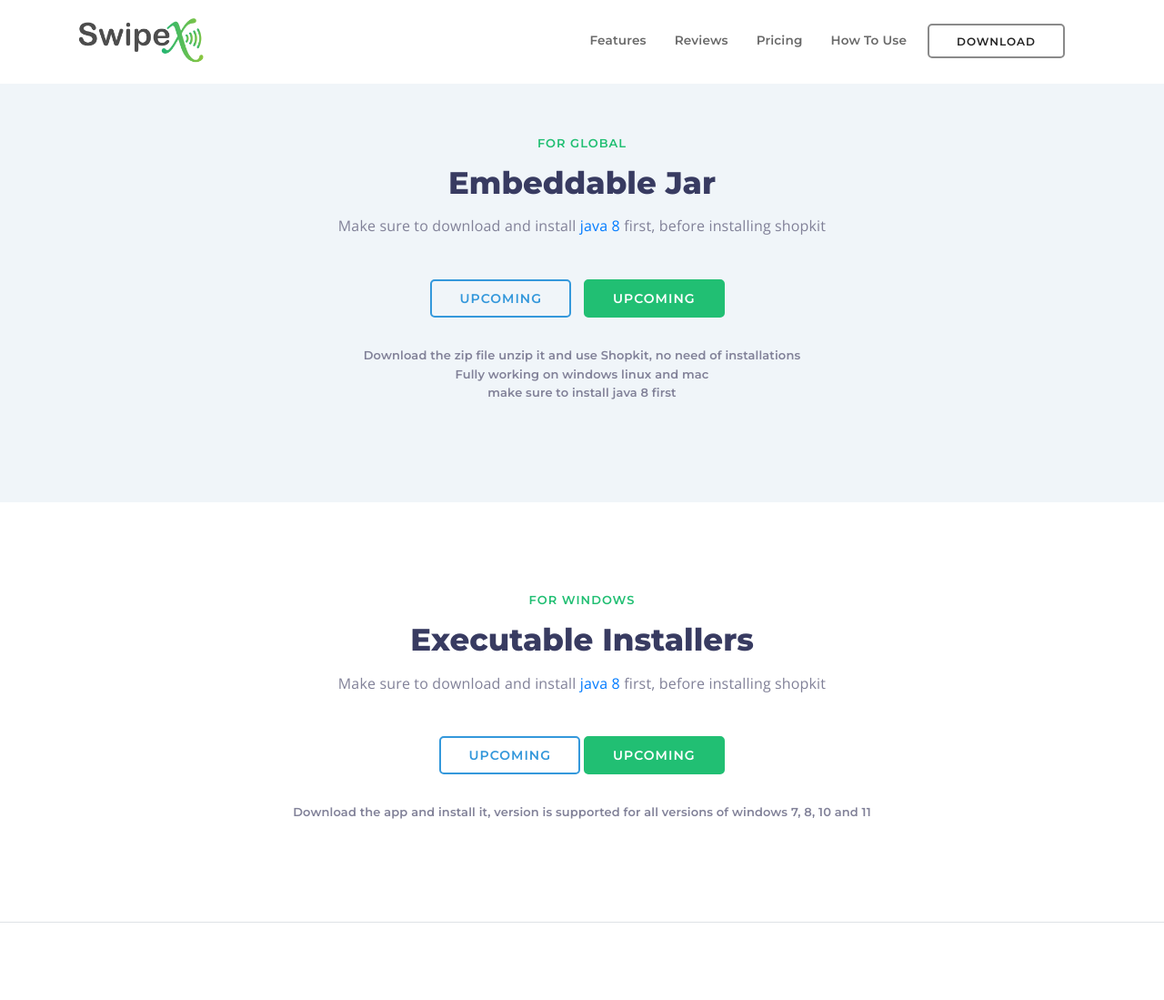
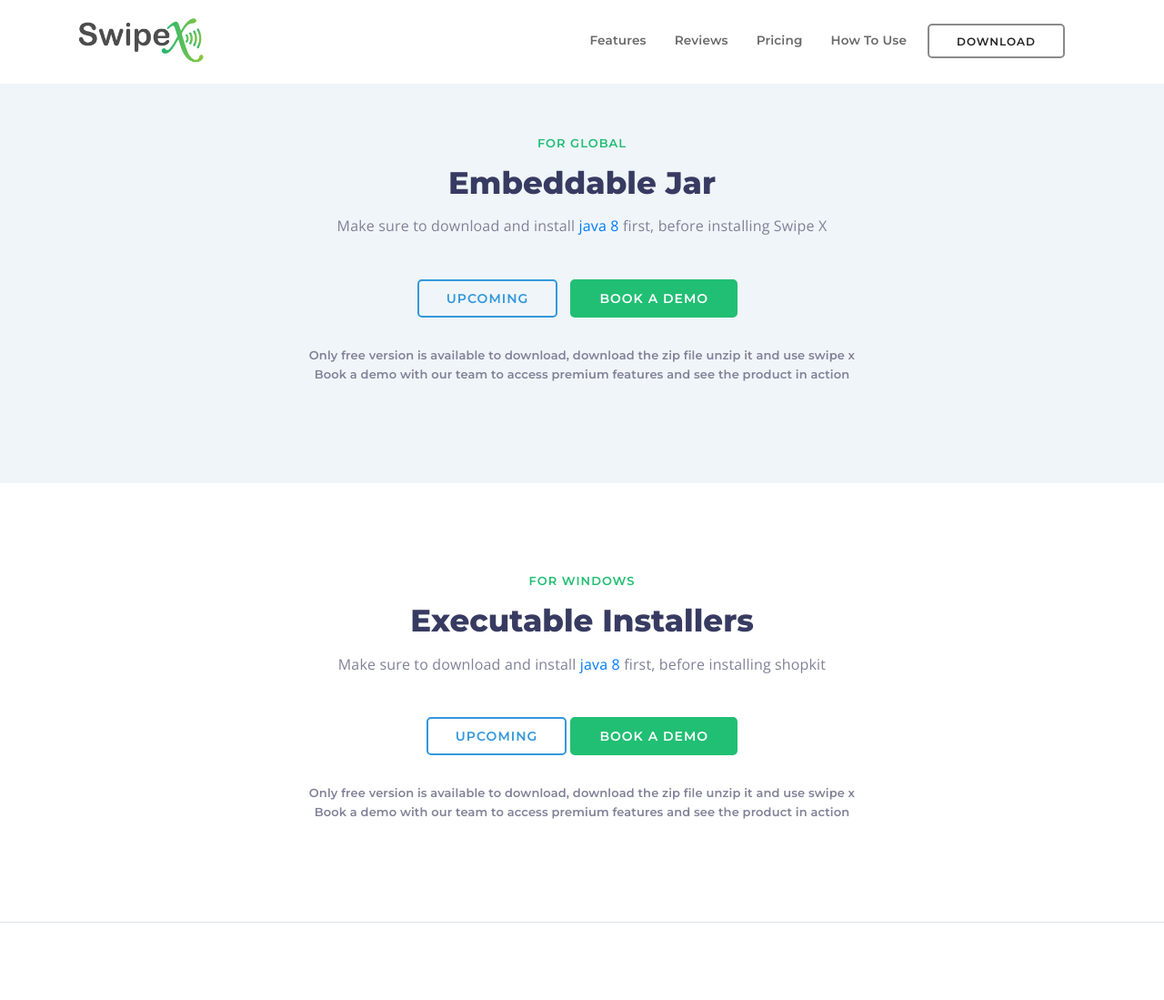
Before and after one commit to IkramKhan-DevOps/exp-shopkit-site, a Django app: page /download/ in a window 1280 px wide. Shown: the top 1099 px of the page at 91% size. Run offline with Django 4.2, Linux system fonts and the light colour scheme; data that the repository does not hold is empty; some libraries are stand-ins or nearby versions.

Commit message:
UPDT: downloads and links are added to sys

```diff
--- a/src/website/templates/website/base.html
+++ b/src/website/templates/website/base.html
@@ -58,13 +58,15 @@
                             <div class="container">
                                 <div class="flex-inner flex-inverted align-center">
                                     <div class="f-image f-image-inverted">
-                                    <img class="img-fluid" src="{% static 'website/images/head.png' %}" alt="Feature">
+                                        <img class="img-fluid" src="{% static 'website/images/head.png' %}"
+                                             alt="Feature">
                                     </div>
                                     <div class="f-text">
                                         <div class="left-content">
                                             <h4>Your business, streamlined</h4>
                                             <h2>The ultimate point of sale solution</h2>
-                                        <a class="btn-action btn-outline nav-link js-scroll-trigger" href="#features">
+                                            <a class="btn-action btn-outline nav-link js-scroll-trigger"
+                                               href="#features">
                                                 Free Version
                                             </a>
                                             <a class="btn-action" href="#">Premium</a>
@@ -152,7 +154,8 @@
                                 <div class="cat-item clr2">
                                     <div class="cat-icon">
                                         <div class="cat-img">
-                                        <img src="{% static 'website/icons/returns.png' %}" width="80" alt="Feature">
+                                            <img src="{% static 'website/icons/returns.png' %}" width="80"
+                                                 alt="Feature">
                                         </div>
                                     </div>
                                     <div class="cat-text">
@@ -180,7 +183,8 @@
                                 <div class="cat-item clr1">
                                     <div class="cat-icon">
                                         <div class="cat-img">
-                                        <img src="{% static 'website/icons/security.png' %}" width="80" alt="Feature">
+                                            <img src="{% static 'website/icons/security.png' %}" width="80"
+                                                 alt="Feature">
                                         </div>
                                     </div>
                                     <div class="cat-text">
@@ -256,7 +260,8 @@
                                 <h2>Advance Features</h2>
                                 <p>Here are some the advanced features and secure measures</p>
                                 <ul>
-                                <li><img src="{% static 'website/icons/tick.svg' %}" alt="Tick">Multi User Login</li>
+                                    <li><img src="{% static 'website/icons/tick.svg' %}" alt="Tick">Multi User Login
+                                    </li>
                                     <li><img src="{% static 'website/icons/tick.svg' %}" alt="Tick">Multi counters</li>
                                     <li><img src="{% static 'website/icons/tick.svg' %}" alt="Tick">Local Backups</li>
                                     <li><img src="{% static 'website/icons/tick.svg' %}" alt="Tick">Email Alerts</li>
@@ -341,12 +346,15 @@
                                     <div class="rev-block">
                                         <img src="{% static 'website/icons/quote.svg' %}" width="60" alt="Quote">
                                         <h2>I highly recommend Shopkit POS to any business looking for a reliable and
-                                        efficient point of sale system. The inventory management feature alone has saved
-                                        me so much time and made it easy for me to keep track of my stock levels.</h2>
+                                            efficient point of sale system. The inventory management feature alone has
+                                            saved
+                                            me so much time and made it easy for me to keep track of my stock
+                                            levels.</h2>
                                         <div class="rev-client">
                                             <div class="rev-icon">
                                                 <div class="rev-img">
-                                                <img class="rounded-circle" src="{% static 'website/icons/rev.png' %}"
+                                                    <img class="rounded-circle"
+                                                         src="{% static 'website/icons/rev.png' %}"
                                                          width="60" alt="Feature">
                                                 </div>
                                             </div>
@@ -359,14 +367,18 @@
 
                                     <div class="rev-block">
                                         <img src="{% static 'website/icons/quote.svg' %}" width="60" alt="Quote">
-                                    <h2>I've been using Shopkit POS for my retail business for the past 6 months, and it
-                                        has made a huge difference in how I manage my inventory and track my sales. The
-                                        user interface is intuitive and easy to use, and the detailed reporting feature
+                                        <h2>I've been using Shopkit POS for my retail business for the past 6 months,
+                                            and it
+                                            has made a huge difference in how I manage my inventory and track my sales.
+                                            The
+                                            user interface is intuitive and easy to use, and the detailed reporting
+                                            feature
                                             helps me make informed business decisions.</h2>
                                         <div class="rev-client">
                                             <div class="rev-icon">
                                                 <div class="rev-img">
-                                                <img class="rounded-circle" src="{% static 'website/icons/rev2.png' %}"
+                                                    <img class="rounded-circle"
+                                                         src="{% static 'website/icons/rev2.png' %}"
                                                          width="60" alt="Feature">
                                                 </div>
                                             </div>
@@ -388,7 +400,8 @@
                                         <div class="rev-client">
                                             <div class="rev-icon">
                                                 <div class="rev-img">
-                                                <img class="rounded-circle" src="{% static 'website/icons/rev3.png' %}"
+                                                    <img class="rounded-circle"
+                                                         src="{% static 'website/icons/rev3.png' %}"
                                                          width="60" alt="Feature">
                                                 </div>
                                             </div>
@@ -413,7 +426,8 @@
                             <div class="pricing-intro">
                                 <h1>Simple & Affordable Pricing.</h1>
                                 <p>
-                                Our plans are designed to meet the requirements of both beginners <br class="hidden-xs">
+                                    Our plans are designed to meet the requirements of both beginners <br
+                                        class="hidden-xs">
                                     and players.
                                     Get the right plan that suits you.
                                 </p>
@@ -461,14 +475,16 @@
                             <div class="faq_intro">
                                 <h2>Frequently Asked Queries</h2>
                                 <p>Your Guide to Shopkit POS</p>
-                            <h5>Still have questions?</h5> <a class="link-btm" href="mailto:ikram.khan0762@gmail.com">Contact
+                                <h5>Still have questions?</h5> <a class="link-btm"
+                                                                  href="mailto:ikram.khan0762@gmail.com">Contact
                                 us</a>
                             </div>
                             <div id="accordion">
                                 <div class="row">
                                     <div class="col-md-6 custompadding">
                                         <div class="card mb-0">
-                                        <div class="card-header collapsed" data-toggle="collapse" href="#collapseOne">
+                                            <div class="card-header collapsed" data-toggle="collapse"
+                                                 href="#collapseOne">
                                                 <a class="card-title">
                                                     How does Shopkit POS help me manage my inventory?
                                                 </a>
@@ -478,8 +494,10 @@
                                                 <div class="card-body">
                                                     <p>
                                                         Shopkit POS allows you to track your inventory in real-time, set
-                                                    reorder points, and generate reports on which products are selling
-                                                    the most. This helps you optimize your inventory and ensure that you
+                                                        reorder points, and generate reports on which products are
+                                                        selling
+                                                        the most. This helps you optimize your inventory and ensure that
+                                                        you
                                                         always have the products your customers want in stock.
                                                     </p>
                                                 </div>
@@ -488,7 +506,8 @@
                                     </div>
                                     <div class="col-md-6 custompadding">
                                         <div class="card mb-0">
-                                        <div class="card-header collapsed" data-toggle="collapse" href="#collapseTwo">
+                                            <div class="card-header collapsed" data-toggle="collapse"
+                                                 href="#collapseTwo">
                                                 <a class="card-title">
                                                     Can I track customer information and purchases with Shopkit POS?
                                                 </a>
@@ -496,7 +515,8 @@
                                             <div id="collapseTwo" class="collapse" aria-labelledby="headingTwo"
                                                  data-parent="#accordion">
                                                 <div class="card-body">
-                                                <p>Yes, Shopkit POS includes a customer management system that allows
+                                                    <p>Yes, Shopkit POS includes a customer management system that
+                                                        allows
                                                         you to store customer information, track customer purchases, and
                                                         create marketing campaigns based on customer data.
                                                     </p>
@@ -506,17 +526,22 @@
                                     </div>
                                     <div class="col-md-6 custompadding">
                                         <div class="card mb-0">
-                                        <div class="card-header collapsed" data-toggle="collapse" href="#collapseThree">
-                                            <a class="card-title">Can I process different types of payments with Shopkit
+                                            <div class="card-header collapsed" data-toggle="collapse"
+                                                 href="#collapseThree">
+                                                <a class="card-title">Can I process different types of payments with
+                                                    Shopkit
                                                     POS?</a>
                                             </div>
                                             <div id="collapseThree" class="collapse" aria-labelledby="headingThree"
                                                  data-parent="#accordion">
                                                 <div class="card-body">
                                                     <p>
-                                                    Yes, Shopkit POS includes support for credit cards, debit cards, and
-                                                    mobile payments, making it easy for your customers to pay for their
-                                                    purchases and for you to track payments and reconcile your sales.
+                                                        Yes, Shopkit POS includes support for credit cards, debit cards,
+                                                        and
+                                                        mobile payments, making it easy for your customers to pay for
+                                                        their
+                                                        purchases and for you to track payments and reconcile your
+                                                        sales.
                                                     </p>
                                                 </div>
                                             </div>
@@ -524,17 +549,22 @@
                                     </div>
                                     <div class="col-md-6 custompadding">
                                         <div class="card mb-0">
-                                        <div class="card-header collapsed" data-toggle="collapse" href="#collapseFour">
-                                            <a class="card-title">Is Shopkit POS compatible with other applications?</a>
+                                            <div class="card-header collapsed" data-toggle="collapse"
+                                                 href="#collapseFour">
+                                                <a class="card-title">Is Shopkit POS compatible with other
+                                                    applications?</a>
                                             </div>
                                             <div id="collapseFour" class="collapse" aria-labelledby="headingThree"
                                                  data-parent="#accordion">
                                                 <div class="card-body">
                                                     <p>
-                                                    Yes, Shopkit POS includes API's for 3D Mart applications, enabling
-                                                    businesses to integrate their systems with other applications, such
+                                                        Yes, Shopkit POS includes API's for 3D Mart applications,
+                                                        enabling
+                                                        businesses to integrate their systems with other applications,
+                                                        such
                                                         as inventory management apps, accounting apps, and others. This
-                                                    allows businesses to expand their capabilities and increase their
+                                                        allows businesses to expand their capabilities and increase
+                                                        their
                                                         efficiency.
                                                     </p>
                                                 </div>
@@ -587,11 +617,12 @@
 <script src="{% static 'website/js/jquery.validate.min.js' %}"></script>
 <script src="{% static 'website/js/plugins.js' %}"></script>
 <script src="{% static 'website/js/custom.js' %}"></script>
+<script src="https://cdn.jsdelivr.net/npm/sweetalert2@11"></script>
+
 {% block js_in %}
 {% endblock %}
 
 </body>
 </html>
-
 {% block js_out %}
 {% endblock %}
--- a/src/website/templates/website/downloads.html
+++ b/src/website/templates/website/downloads.html
@@ -18,8 +18,12 @@
                                 <div class="cat2 text-center">
                                     <h4>For Global</h4>
                                     <h2>Embeddable Jar</h2>
-                                    <p>Make sure to download and install <a target="_blank" href="https://www.java.com/download/ie_manual.jsp">java 8</a> first, before installing
-                                        shopkit</p>
+                                    <p>Make sure to download and install
+                                        <a target="_blank" href="https://www.java.com/download/ie_manual.jsp">
+                                            java 8
+                                        </a>
+                                        first, before installing Swipe X
+                                    </p>
                                 </div>
                                 {% if global_app_free %}
                                     <a class="btn-action btn-outline nav-link js-scroll-trigger"
@@ -31,20 +35,12 @@
                                         Upcoming
                                     </a>
                                 {% endif %}
-                                {% if global_app_premium %}
-                                    <a class="btn-action"
-                                       href="{% url 'website:download_software' %}?os=g&category=p">
-                                        Premium Version
-                                    </a>
-                                {% else %}
-                                    <a class="btn-action" href="#">Upcoming</a>
-                                {% endif %}
+                                <a class="btn-action" href="{% url 'website:book-a-demo' %}">Book a Demo</a>
                             </div>
                             <p class="condition_txt">
                                 <br>
-                                Download the zip file unzip it and use Shopkit, no need of installations<br>
-                                Fully working on windows linux and mac<br>
-                                make sure to install java 8 first
+                                Only free version is available to download, download the zip file unzip it and use swipe x<br>
+                                Book a demo with our team to access premium features and see the product in action
                             </p>
                         </div>
                     </div>
@@ -64,7 +60,9 @@
                                 <div class="cat2 text-center">
                                     <h4>For Windows</h4>
                                     <h2>Executable Installers</h2>
-                                    <p>Make sure to download and install <a target="_blank" href="https://www.java.com/download/ie_manual.jsp">java 8</a> first, before installing
+                                    <p>Make sure to download and install <a target="_blank"
+                                                                            href="https://www.java.com/download/ie_manual.jsp">java
+                                        8</a> first, before installing
                                         shopkit
                                     </p>
                                 </div>
@@ -78,18 +76,12 @@
                                         Upcoming
                                     </a>
                                 {% endif %}
-                                {% if windows_app_premium %}
-                                    <a class="btn-action"
-                                       href="{% url 'website:download_software' %}?os=w&category=p">
-                                        Premium Version
-                                    </a>
-                                {% else %}
-                                    <a class="btn-action" href="#">Upcoming</a>
-                                {% endif %}
+                                <a class="btn-action" href="{% url 'website:book-a-demo' %}">Book a Demo</a>
                             </div>
                             <p class="condition_txt">
-                                <br>Download the app and install it, version is supported for all versions of
-                                windows 7, 8, 10 and 11
+                                <br>
+                                Only free version is available to download, download the zip file unzip it and use swipe x<br>
+                                Book a demo with our team to access premium features and see the product in action
                             </p>
                         </div>
                     </div>
--- a/src/website/templates/website/index.html
+++ b/src/website/templates/website/index.html
@@ -20,9 +20,9 @@
                                     <h2>The ultimate point of sale solution</h2>
                                     <a class="btn-action btn-outline nav-link js-scroll-trigger"
                                        href="{% url 'website:download' %}">
-                                        Download Now
+                                        Free Version
                                     </a>
-                                    <a class="btn-action" href="mailto:ikram.khan0762@gmail.com">Contact Us</a>
+                                    <a class="btn-action" href="{% url 'website:book-a-demo' %}">Book a Demo</a>
                                 </div>
                                 <p class="condition_txt">Free unrestricted usage for next 3 months<br> No credit
                                     card
@@ -385,7 +385,7 @@
                                     <span>Free</span>
                                     <div class="sub_span">Lifetime</div>
                                 </div>
-                                <a class="btn-action">Download</a>
+                                <a class="btn-action" href="{% url 'website:download' %}">Download</a>
                             </div>
                         </div>
 
--- a/src/website/views.py
+++ b/src/website/views.py
@@ -1,3 +1,4 @@
+from django.contrib import messages
 from django.http import Http404, FileResponse
 from django.urls import reverse_lazy
 from django.views.generic import TemplateView, CreateView
```
Also changed, not shown: src/website/templates/website/book.html (+6 -3 lines), src/website/templates/website/include/messages.html (added, +54 -0 lines). Lines whose indentation alone changed are shown as unchanged.
